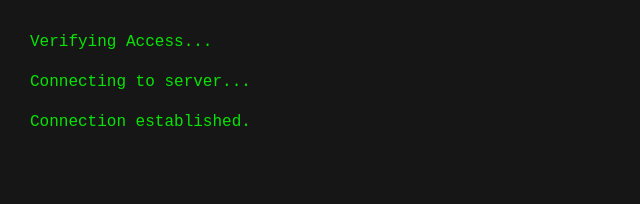
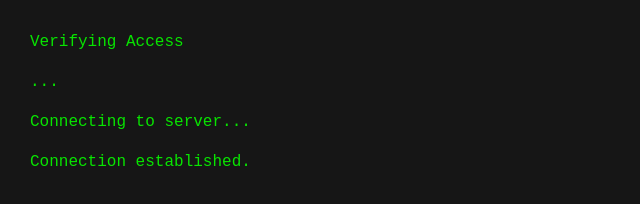
Before and after one commit to OrcaCS/ICS4U, a plain HTML site: page index.html in a window 1280 px wide. Shown: the whole page, without its empty margins (0-640 px from the left). Drawn offline with Linux system fonts and the light colour scheme.

```diff
--- a/index.html
+++ b/index.html
@@ -9,7 +9,8 @@
 </head>
 
 <body>
-  <p>Verifying Access...</p> <!-- Note to self: merge these p elements later -->
+  <p>Verifying Access</p> <!-- Note to self: merge these p elements later -->
+  <p id="blinkingText" class="p-inline">...</p>
   <p>Connecting to server...</p>
   <p>Connection established.</p>
 </body>
--- a/style.css
+++ b/style.css
@@ -24,3 +24,7 @@
   font-size: 3.2em;
   line-height: 1.1;
 }
+
+.p-inline {
+  display: inline;
+}
```
